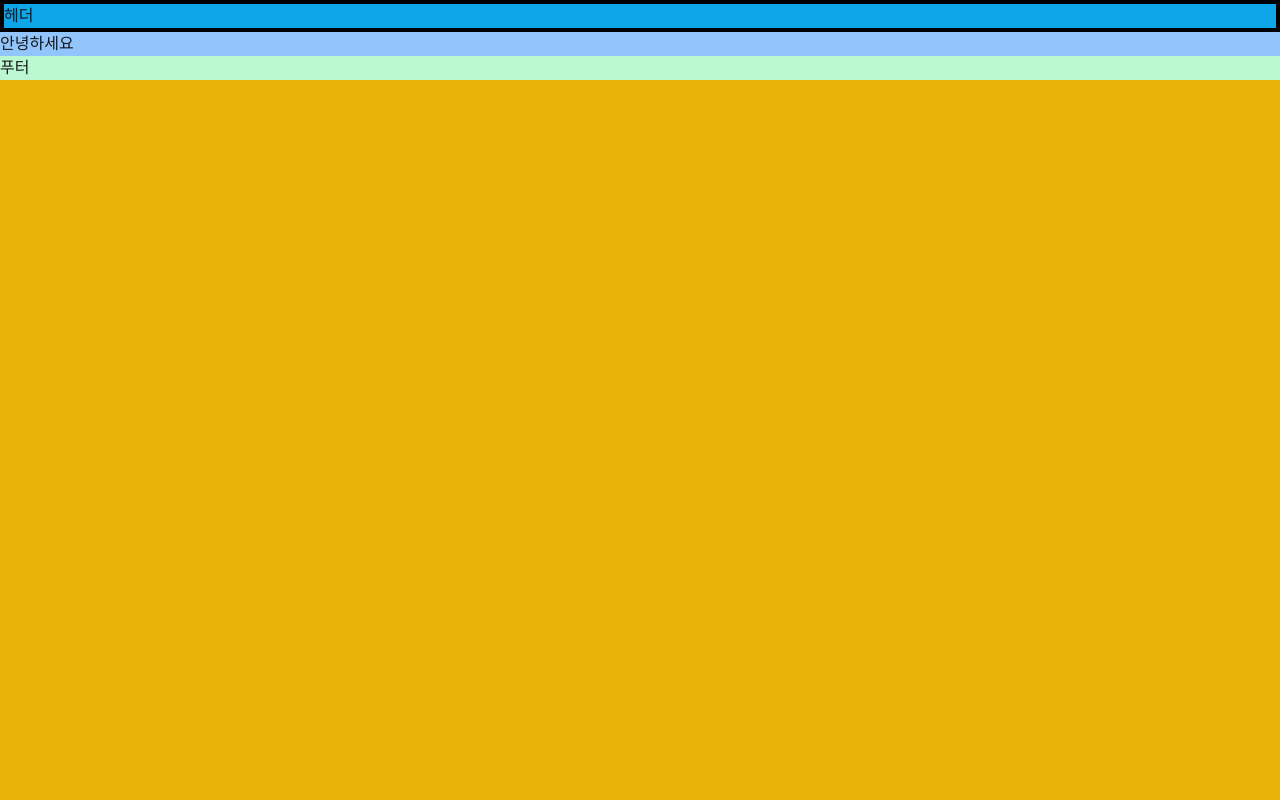
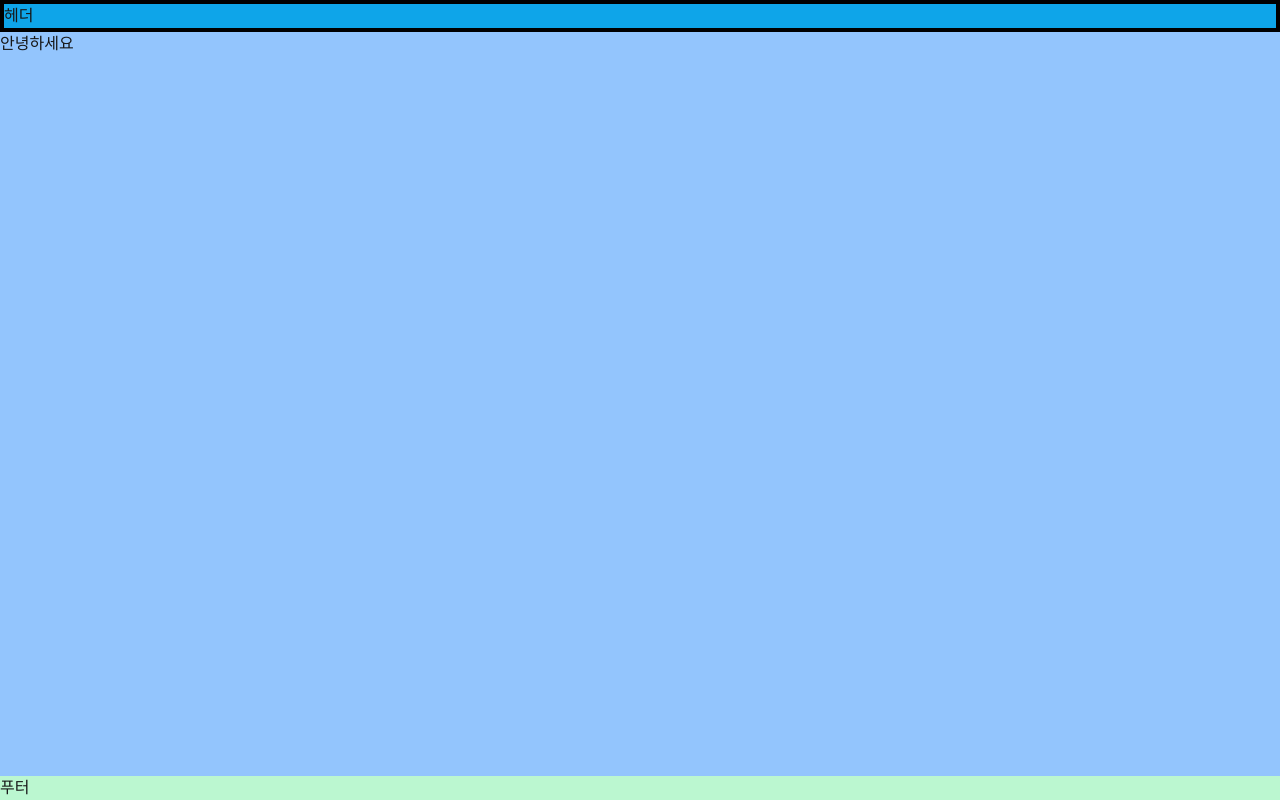
Before and after one commit to asungkim/next-250213, a Next.js app in the folder frontend/: page / in a window 1280 px wide. Built offline with nearby package versions, Linux system fonts and the light colour scheme.

Commit message:
flex add

```diff
--- a/frontend/app/layout.tsx
+++ b/frontend/app/layout.tsx
@@ -24,9 +24,9 @@ export default function RootLayout({
 }>) {
   return (
     <html lang="en">
-      <body className="bg-yellow-500 min-h-[100dvh]">
+      <body className="bg-yellow-500 min-h-[100dvh] flex flex-col">
         <header className="bg-sky-500 border-black border-4">헤더</header>
-        <div className="bg-blue-300">{children}</div>
+        <div className="bg-blue-300 flex-grow">{children}</div>
         <footer className="bg-green-200">푸터</footer>
       </body>
     </html>
```
